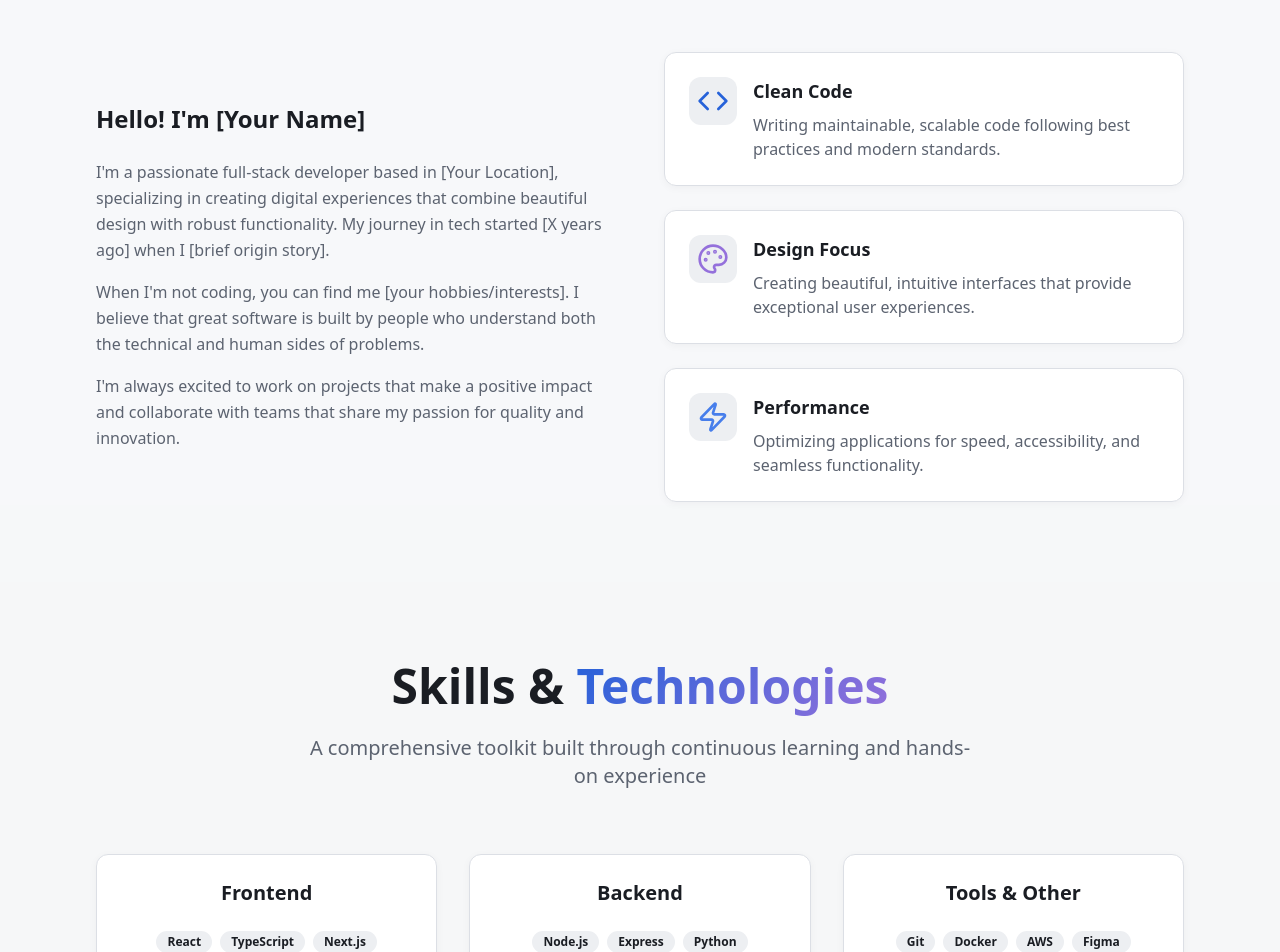
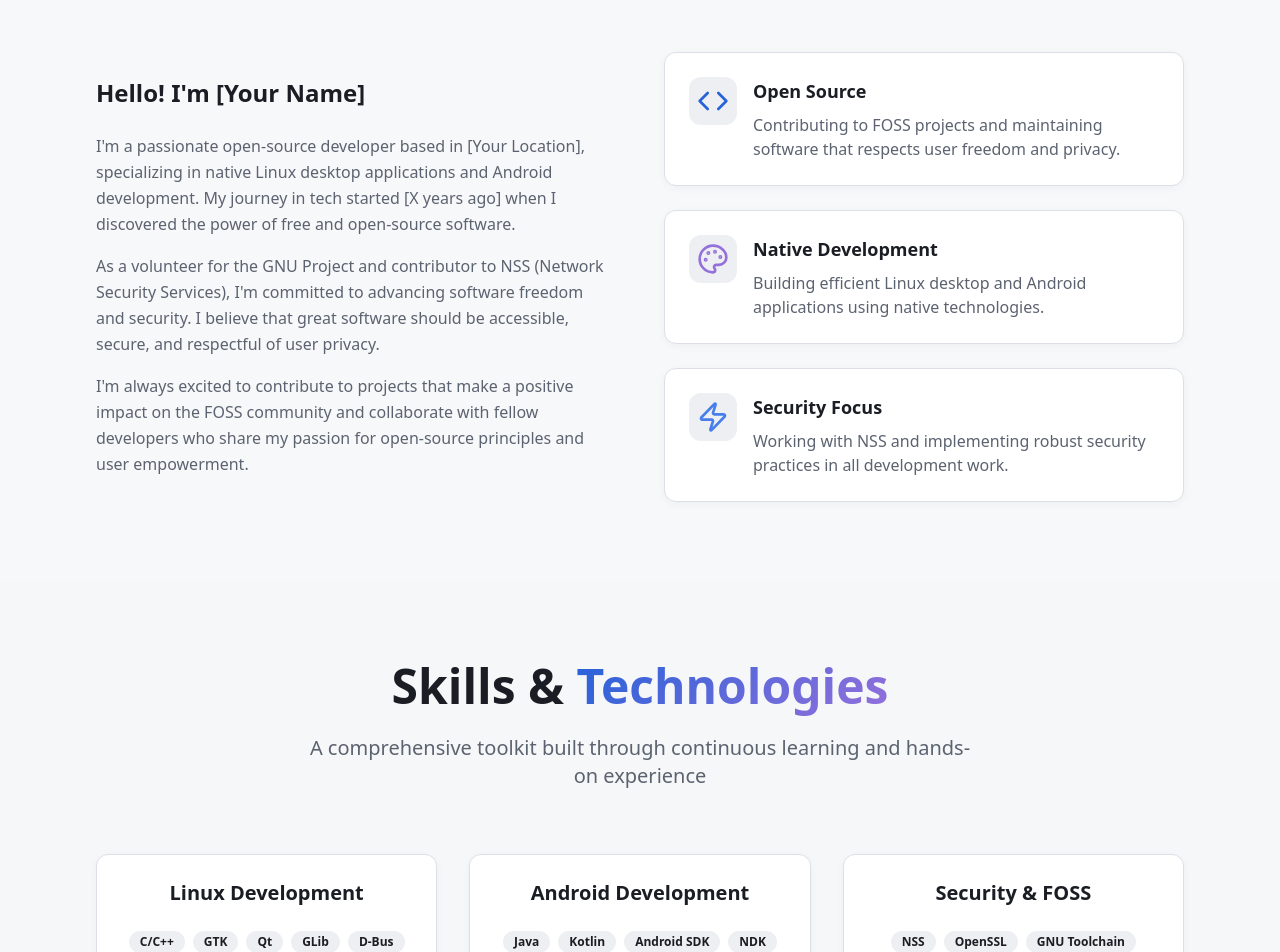
Before and after one commit to Symbian-Bro/Portfolio, a React (Vite) app: page / in a window 1280 px wide. Shown: the part 1020-1972 px from the top of the page. Built offline with nearby package versions, Linux system fonts and the light colour scheme.

Commit message:
Update skills section
Reflect user's interests in open-source, native app development, GNU Project, and NSS.

```diff
--- a/src/components/portfolio/AboutSection.tsx
+++ b/src/components/portfolio/AboutSection.tsx
@@ -5,18 +5,18 @@ const AboutSection = () => {
   const highlights = [
     {
       icon: <Code className="h-8 w-8 text-primary" />,
-      title: "Clean Code",
-      description: "Writing maintainable, scalable code following best practices and modern standards."
+      title: "Open Source",
+      description: "Contributing to FOSS projects and maintaining software that respects user freedom and privacy."
     },
     {
       icon: <Palette className="h-8 w-8 text-accent" />,
-      title: "Design Focus",
-      description: "Creating beautiful, intuitive interfaces that provide exceptional user experiences."
+      title: "Native Development",
+      description: "Building efficient Linux desktop and Android applications using native technologies."
     },
     {
       icon: <Zap className="h-8 w-8 text-primary-glow" />,
-      title: "Performance",
-      description: "Optimizing applications for speed, accessibility, and seamless functionality."
+      title: "Security Focus",
+      description: "Working with NSS and implementing robust security practices in all development work."
     }
   ];
 
@@ -29,7 +29,7 @@ const AboutSection = () => {
             About <span className="gradient-text">Me</span>
           </h2>
           <p className="text-xl text-text-secondary max-w-2xl mx-auto">
-            Passionate developer with [X] years of experience creating digital solutions
+            Open-source advocate with [X] years of experience in native application development and FOSS contributions
           </p>
         </div>
 
@@ -41,19 +41,20 @@ const AboutSection = () => {
             </h3>
             <div className="space-y-4 text-text-secondary leading-relaxed">
               <p>
-                I'm a passionate full-stack developer based in [Your Location],
-                specializing in creating digital experiences that combine beautiful
-                design with robust functionality. My journey in tech started [X years ago]
-                when I [brief origin story].
+                I'm a passionate open-source developer based in [Your Location],
+                specializing in native Linux desktop applications and Android development.
+                My journey in tech started [X years ago] when I discovered the power
+                of free and open-source software.
               </p>
               <p>
-                When I'm not coding, you can find me [your hobbies/interests].
-                I believe that great software is built by people who understand
-                both the technical and human sides of problems.
+                As a volunteer for the GNU Project and contributor to NSS (Network Security Services),
+                I'm committed to advancing software freedom and security. I believe that great
+                software should be accessible, secure, and respectful of user privacy.
               </p>
               <p>
-                I'm always excited to work on projects that make a positive impact
-                and collaborate with teams that share my passion for quality and innovation.
+                I'm always excited to contribute to projects that make a positive impact
+                on the FOSS community and collaborate with fellow developers who share
+                my passion for open-source principles and user empowerment.
               </p>
             </div>
           </div>
--- a/src/components/portfolio/ProjectsSection.tsx
+++ b/src/components/portfolio/ProjectsSection.tsx
@@ -6,37 +6,37 @@ import { ExternalLink, Github } from "lucide-react";
 const ProjectsSection = () => {
   const projects = [
     {
-      title: "E-Commerce Platform",
-      description: "A full-stack e-commerce solution with modern UI, secure payment processing, and admin dashboard. Built with React, Node.js, and PostgreSQL.",
+      title: "Linux Desktop Music Player",
+      description: "Native GTK-based music player for Linux with playlist management, metadata editing, and plugin support. Focuses on performance and user privacy.",
       image: "/api/placeholder/600/400",
-      technologies: ["React", "Node.js", "PostgreSQL", "Stripe", "Tailwind CSS"],
+      technologies: ["C++", "GTK4", "GStreamer", "SQLite", "Meson"],
       liveUrl: "#",
       githubUrl: "#",
       featured: true
     },
     {
-      title: "Task Management App",
-      description: "Collaborative project management tool with real-time updates, team communication, and advanced analytics. Increased team productivity by 35%.",
+      title: "Android Privacy Tool",
+      description: "FOSS Android application for managing app permissions and network access. Helps users understand and control their data privacy.",
       image: "/api/placeholder/600/400",
-      technologies: ["Vue.js", "Express", "MongoDB", "Socket.io"],
+      technologies: ["Kotlin", "Android SDK", "Room", "WorkManager"],
       liveUrl: "#",
       githubUrl: "#",
       featured: true
     },
     {
-      title: "Personal Finance Tracker",
-      description: "Mobile-first application for expense tracking and budget management with interactive charts and spending insights.",
+      title: "GNU Project Contribution",
+      description: "Contributed to GNU coreutils with performance improvements and bug fixes. Enhanced compatibility across different Unix-like systems.",
       image: "/api/placeholder/600/400",
-      technologies: ["React Native", "Firebase", "Chart.js"],
+      technologies: ["C", "Autotools", "Shell Scripts", "GNU Toolchain"],
       liveUrl: "#",
       githubUrl: "#",
       featured: false
     },
     {
-      title: "Weather Dashboard",
-      description: "Real-time weather application with location-based forecasts, interactive maps, and customizable alerts.",
+      title: "NSS Security Module",
+      description: "Developed cryptographic modules for NSS with focus on modern encryption standards and performance optimization.",
       image: "/api/placeholder/600/400",
-      technologies: ["JavaScript", "Weather API", "Mapbox"],
+      technologies: ["C", "NSS", "PKCS#11", "OpenSSL", "Cryptography"],
       liveUrl: "#",
       githubUrl: "#",
       featured: false
--- a/src/components/portfolio/SkillsSection.tsx
+++ b/src/components/portfolio/SkillsSection.tsx
@@ -4,18 +4,18 @@ import { Badge } from "@/components/ui/badge";
 const SkillsSection = () => {
   const skillCategories = [
     {
-      category: "Frontend",
-      skills: ["React", "TypeScript", "Next.js", "Tailwind CSS", "Vue.js", "JavaScript"],
+      category: "Linux Development",
+      skills: ["C/C++", "GTK", "Qt", "GLib", "D-Bus", "X11/Wayland", "systemd"],
       color: "primary"
     },
     {
-      category: "Backend",
-      skills: ["Node.js", "Express", "Python", "PostgreSQL", "MongoDB", "Redis"],
+      category: "Android Development",
+      skills: ["Java", "Kotlin", "Android SDK", "NDK", "AOSP", "Gradle", "JNI"],
       color: "accent"
     },
     {
-      category: "Tools & Other",
-      skills: ["Git", "Docker", "AWS", "Figma", "REST APIs", "GraphQL"],
+      category: "Security & FOSS",
+      skills: ["NSS", "OpenSSL", "GNU Toolchain", "Git", "Autotools", "CMake", "Cryptography"],
       color: "primary-glow"
     }
   ];
```
